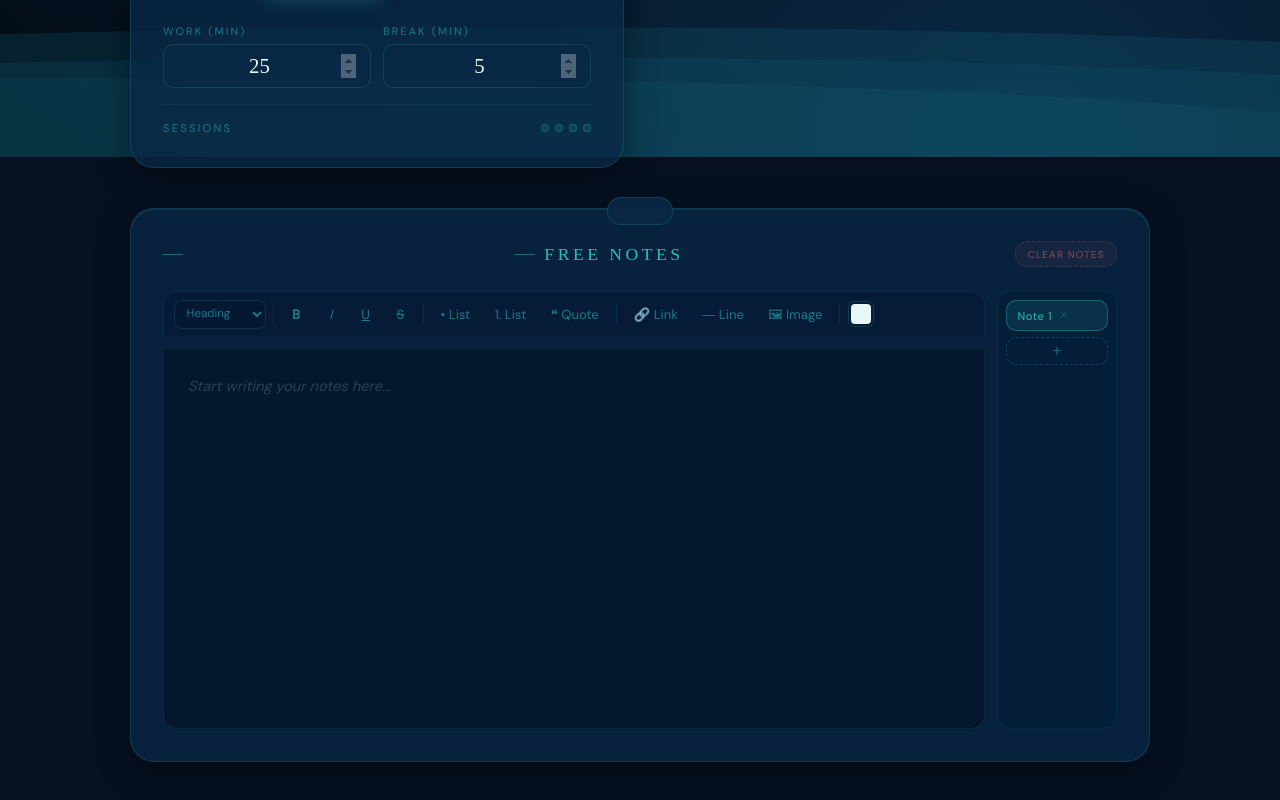
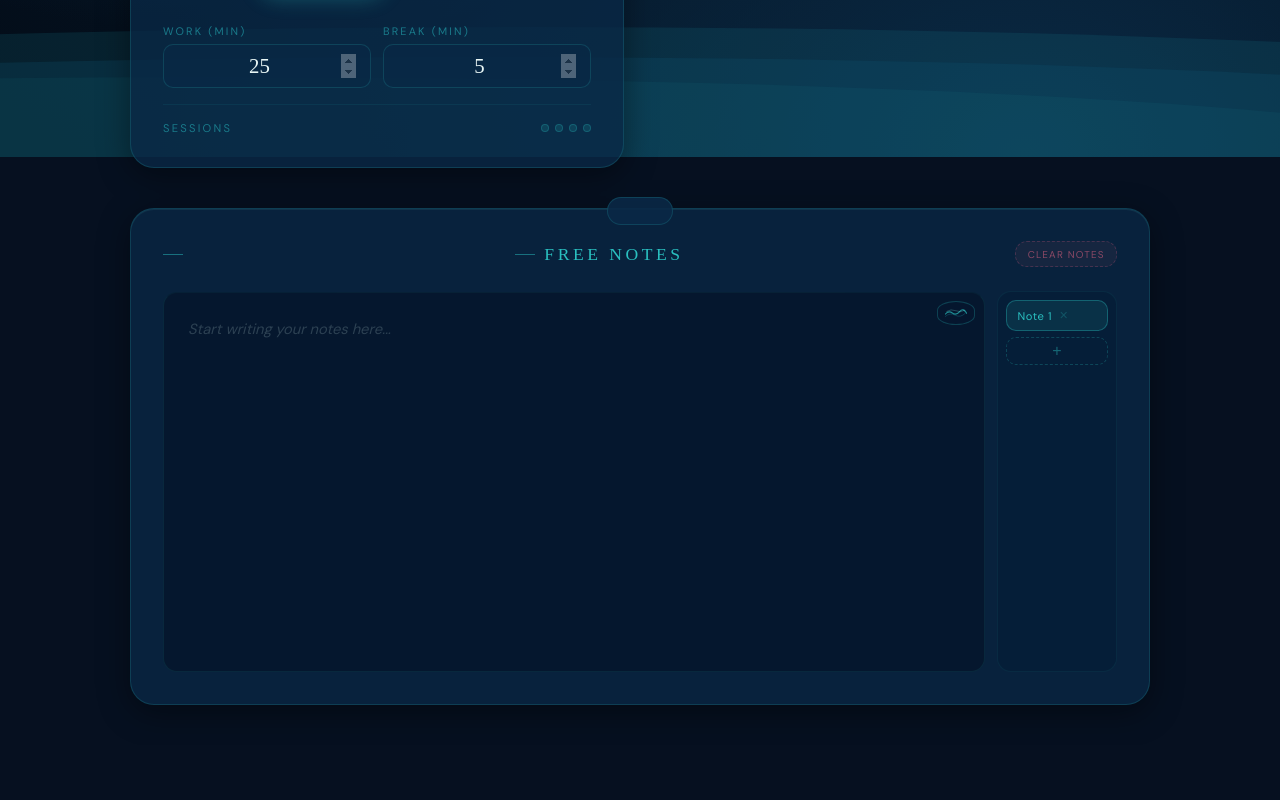
Before and after one commit to VitorVieiraZ/TideFocus, a plain HTML site: page index.html in a window 1280 px wide. Shown: the part 643-1443 px from the top of the page. After the commit the page ends 1388 px from the top, so only its background shows below. Drawn offline with Linux system fonts and the light colour scheme; a web font is replaced by a local one.

Commit message:
Add ocean wave toggle button for notes toolbar

```diff
--- a/index.html
+++ b/index.html
@@ -1279,6 +1279,57 @@
       background: rgba(6, 24, 48, 0.5);
       border: 1px solid rgba(42, 191, 191, 0.1);
       border-bottom: none;
+      max-height: 0;
+      opacity: 0;
+      overflow: hidden;
+      margin-bottom: 0;
+      padding: 0 0.6rem;
+      transition: max-height 0.35s cubic-bezier(0.4, 0, 0.2, 1),
+        opacity 0.25s ease,
+        padding 0.35s ease,
+        margin-bottom 0.35s ease;
+    }
+
+    .notes-toolbar.visible {
+      max-height: 120px;
+      opacity: 1;
+      padding: 0.5rem 0.6rem;
+      margin-bottom: 0.75rem;
+    }
+
+    /* Ocean toggle button for toolbar */
+    .notes-toolbar-toggle {
+      position: absolute;
+      top: 0.6rem;
+      right: 0.6rem;
+      width: 38px;
+      height: 24px;
+      border-radius: 50%/40%;
+      border: 1px solid rgba(42, 191, 191, 0.25);
+      background: rgba(6, 24, 48, 0.6);
+      cursor: pointer;
+      display: flex;
+      align-items: center;
+      justify-content: center;
+      transition: all 0.3s ease;
+      z-index: 2;
+      padding: 0;
+    }
+
+    .notes-toolbar-toggle:hover {
+      border-color: rgba(42, 191, 191, 0.5);
+      background: rgba(42, 191, 191, 0.1);
+      box-shadow: 0 0 12px rgba(42, 191, 191, 0.15);
+    }
+
+    .notes-toolbar-toggle.active {
+      background: rgba(42, 191, 191, 0.15);
+      border-color: rgba(42, 191, 191, 0.4);
+    }
+
+    .notes-toolbar-toggle svg {
+      width: 22px;
+      height: 14px;
     }
 
     .notes-toolbar .tool-btn {
@@ -1664,7 +1715,16 @@
       </div>
 
       <div class="notes-content-area">
-        <div class="notes-main">
+        <div class="notes-main" style="position:relative">
+          <button class="notes-toolbar-toggle" id="notesToolbarToggle" onclick="toggleNotesToolbar()"
+            title="Toggle formatting tools">
+            <svg viewBox="0 0 30 16" fill="none">
+              <path d="M0 10 Q5 4 10 8 T20 6 T30 9" stroke="var(--seafoam)" stroke-width="1.5" fill="none"
+                opacity="0.7" />
+              <path d="M0 13 Q7 7 14 11 T28 8" stroke="var(--teal)" stroke-width="1" fill="none" opacity="0.5" />
+              <path d="M2 6 Q8 2 15 5 T27 4" stroke="var(--foam)" stroke-width="1" fill="none" opacity="0.35" />
+            </svg>
+          </button>
           <div class="notes-toolbar" id="notesToolbar">
             <select onchange="notesExec('formatBlock',this.value);this.selectedIndex=0" title="Heading">
               <option value="" disabled selected>Heading</option>
@@ -1703,7 +1763,8 @@
               onchange="notesExec('foreColor',this.value)">
           </div>
 
-          <div class="notes-editor" id="notesEditor" contenteditable="true" spellcheck="true"></div>
+          <div class="notes-editor" id="notesEditor" contenteditable="true" spellcheck="true"
+            style="border-radius:14px"></div>
         </div>
         <div class="notes-tabs-bar" id="notesTabsBar"></div>
       </div>
@@ -2508,6 +2569,15 @@
       e.target.value = '';
     }
 
+    function toggleNotesToolbar() {
+      const toolbar = document.getElementById('notesToolbar');
+      const toggle = document.getElementById('notesToolbarToggle');
+      const editor = document.getElementById('notesEditor');
+      const isVisible = toolbar.classList.toggle('visible');
+      toggle.classList.toggle('active', isVisible);
+      editor.style.borderRadius = isVisible ? '0 0 14px 14px' : '14px';
+    }
+
     // Paste handler: allow images pasted from clipboard
     function notesHandlePaste(e) {
       const items = (e.clipboardData || e.originalEvent.clipboardData).items;
```
